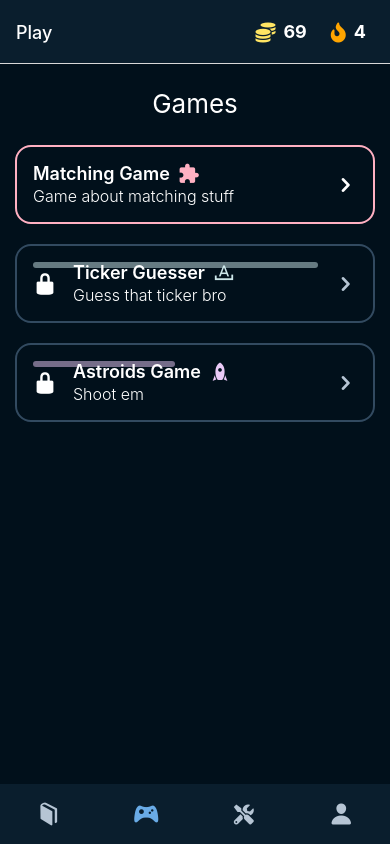
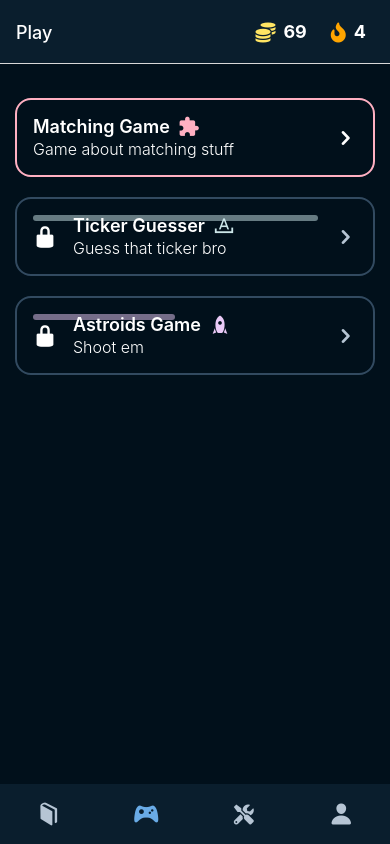
Before and after one commit to underwoodbrady/react-financial-education, a React Native app: screen /Play in a window 390 px wide. Built offline with nearby package versions, Linux system fonts and the light colour scheme.

Commit message:
small change

```diff
--- a/screens/Play.js
+++ b/screens/Play.js
@@ -30,7 +30,6 @@ const gameData = [
 
 const Play = () => (
     <View style={styles.container}>
-        <Text style={styles.headerText}>Games</Text>
         {gameData.map((game, i) => (
             <View style={styles.gameTabContainer}>
                 <GameTab
@@ -57,11 +56,6 @@ const styles = StyleSheet.create({
 		marginTop: 10,
 		marginBottom: 10,
 	},
-    headerText: {
-        fontSize: 26,
-        color: "white",
-		marginBottom: 16,
-    },
 });
 
 export default Play;
```
